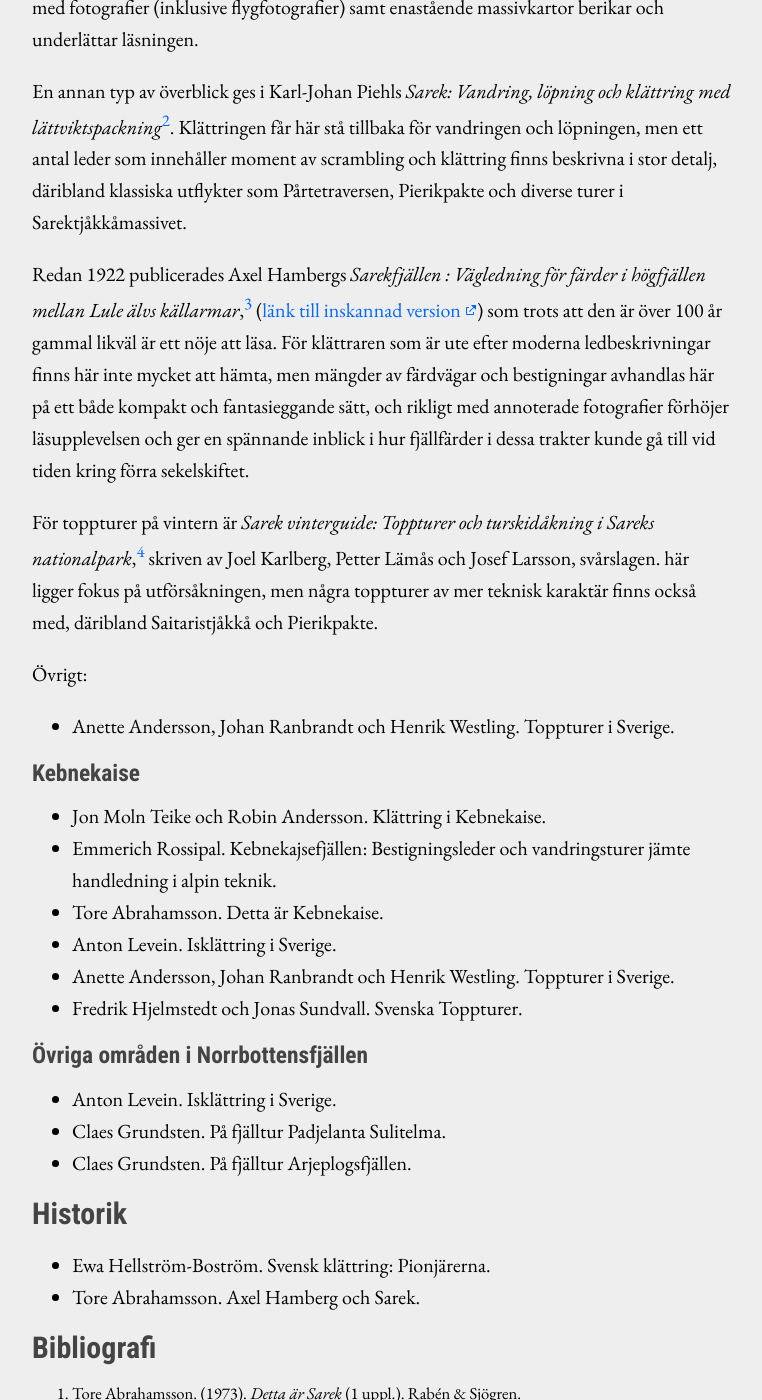
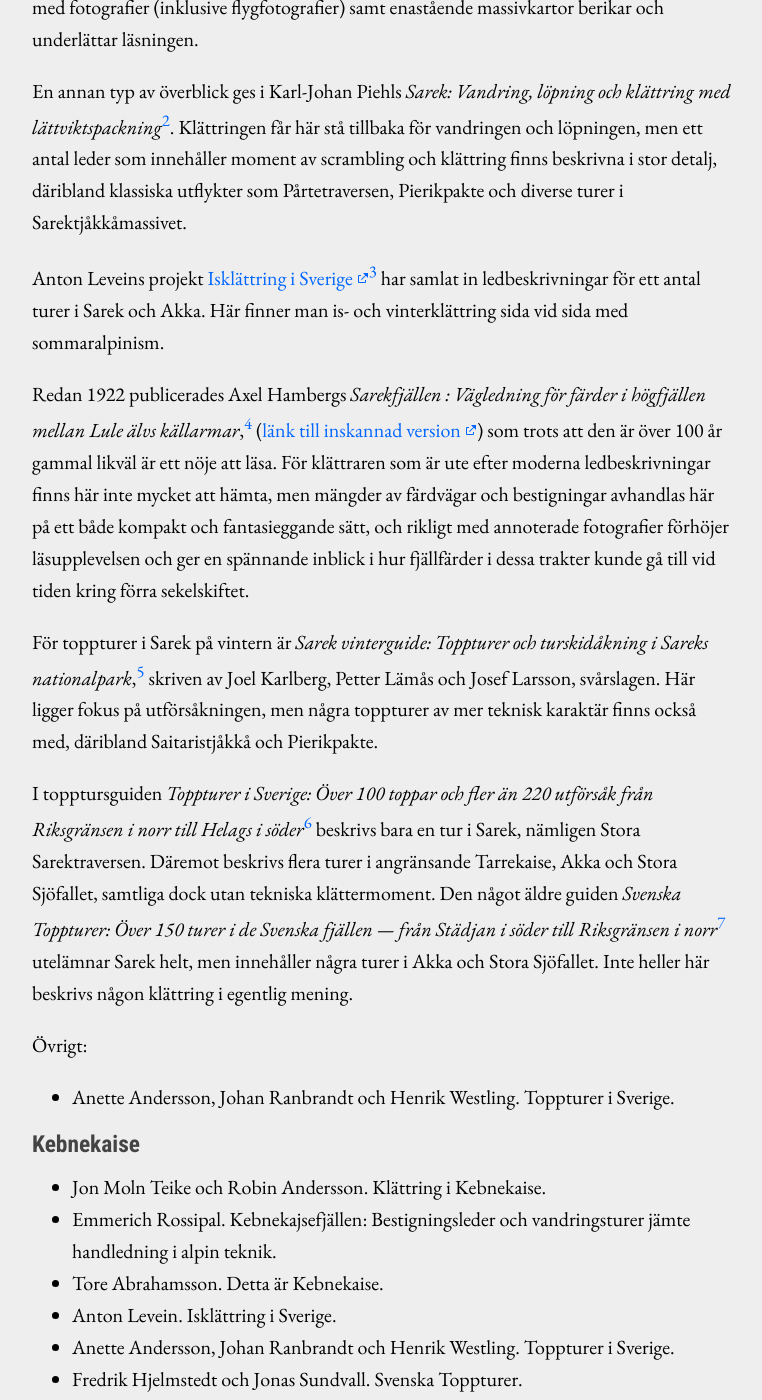
Before and after one commit to fjallklatterprojektet/fjallklatterprojektet.github.io, a Jekyll site: the page built from _posts/2026-08-23-forare_och_litteratur.md, in a window 1280 px wide and 1400 px high, scrolled down 1341 px. Shown: the whole window, without its empty margins (258-1020 px from the left). Built offline with Jekyll 4.4.1, drawn with Linux system fonts in a browser that asks for light colours; some of the changed text lies outside the part shown.

Commit message:
Update post

```diff
--- a/_posts/2026-08-23-forare_och_litteratur.md
+++ b/_posts/2026-08-23-forare_och_litteratur.md
@@ -32,17 +32,21 @@ På denna sida har jag tänkt sammanställa en översikt över förare och litte
 
 ## Norrbotten
 
-### Sarek
+### Sarek och Akka
 
-Så vitt jag vet finns det ingen renodlad klätterförare för Sarek. Det finns däremot flera böcker som tangerar ämnet.
+Så vitt jag vet finns det ingen renodlad klätterförare för Sarek. Det finns däremot flera källor som tangerar ämnet.
 
 För en överblick över området (inklusive Akka) är Tore Abrahamssons klassiker *Detta är Sarek*[^1] en oumbärlig resurs. Här hittar man överskådliga förteckningar över toppar och klätterleder med datum för förstabestigningar, namn på förstabestigare samt referenser till turbeskrivningar, grupperade efter de olika fjällmassiven på ett lättbegripligt sätt. Rikligt med fotografier (inklusive flygfotografier) samt enastående massivkartor berikar och underlättar läsningen.
 
 En annan typ av överblick ges i Karl-Johan Piehls *Sarek: Vandring, löpning och klättring med lättviktspackning*[^2]. Klättringen får här stå tillbaka för vandringen och löpningen, men ett antal leder som innehåller moment av scrambling och klättring finns beskrivna i stor detalj, däribland klassiska utflykter som Pårtetraversen, Pierikpakte och diverse turer i Sarektjåkkåmassivet.
 
-Redan 1922 publicerades Axel Hambergs *Sarekfjällen : Vägledning för färder i högfjällen mellan Lule älvs källarmar*,[^3] ([länk till inskannad version](http://www.axelhamberg.se/pdf/Hamberg_Sarekfjallen1922.pdf){: .external}) som trots att den är över 100 år gammal likväl är ett nöje att läsa. För klättraren som är ute efter moderna ledbeskrivningar finns här inte mycket att hämta, men mängder av färdvägar och bestigningar avhandlas här på ett både kompakt och fantasieggande sätt, och rikligt med annoterade fotografier förhöjer läsupplevelsen och ger en spännande inblick i hur fjällfärder i dessa trakter kunde gå till vid tiden kring förra sekelskiftet.
+Anton Leveins projekt [Isklättring i Sverige](https://iceclimbing.info/){: .external}[^3] har samlat in ledbeskrivningar för ett antal turer i Sarek och Akka. Här finner man is- och vinterklättring sida vid sida med sommaralpinism.
 
-För toppturer på vintern är *Sarek vinterguide: Toppturer och turskidåkning i Sareks nationalpark*,[^4] skriven av Joel Karlberg, Petter Lämås och Josef Larsson, svårslagen. här ligger fokus på utförsåkningen, men några toppturer av mer teknisk karaktär finns också med, däribland Saitaristjåkkå och Pierikpakte.
+Redan 1922 publicerades Axel Hambergs *Sarekfjällen : Vägledning för färder i högfjällen mellan Lule älvs källarmar*,[^4] ([länk till inskannad version](http://www.axelhamberg.se/pdf/Hamberg_Sarekfjallen1922.pdf){: .external}) som trots att den är över 100 år gammal likväl är ett nöje att läsa. För klättraren som är ute efter moderna ledbeskrivningar finns här inte mycket att hämta, men mängder av färdvägar och bestigningar avhandlas här på ett både kompakt och fantasieggande sätt, och rikligt med annoterade fotografier förhöjer läsupplevelsen och ger en spännande inblick i hur fjällfärder i dessa trakter kunde gå till vid tiden kring förra sekelskiftet.
+
+För toppturer i Sarek på vintern är *Sarek vinterguide: Toppturer och turskidåkning i Sareks nationalpark*,[^5] skriven av Joel Karlberg, Petter Lämås och Josef Larsson, svårslagen. Här ligger fokus på utförsåkningen, men några toppturer av mer teknisk karaktär finns också med, däribland Saitaristjåkkå och Pierikpakte.
+
+I topptursguiden *Toppturer i Sverige: Över 100 toppar och fler än 220 utförsåk från Riksgränsen i norr till Helags i söder*[^6] beskrivs bara en tur i Sarek, nämligen Stora Sarektraversen. Däremot beskrivs flera turer i angränsande Tarrekaise, Akka och Stora Sjöfallet, samtliga dock utan tekniska klättermoment. Den något äldre guiden *Svenska Toppturer: Över 150 turer i de Svenska fjällen — från Städjan i söder till Riksgränsen i norr*[^7] utelämnar Sarek helt, men innehåller några turer i Akka och Stora Sjöfallet. Inte heller här beskrivs någon klättring i egentlig mening.
 
 Övrigt:
 
@@ -76,8 +80,14 @@ För toppturer på vintern är *Sarek vinterguide: Toppturer och turskidåkning
 
 [^2]: Karl-Johan Piehl. (2022). *Sarek: Vandring, löpning och klättring med lättviktspackning*. Piehl B.
 
-[^3]: Axel Hamberg. (1922). *Sarekfjällen : Vägledning för färder i högfjällen mellan Lule älvs källarmar*. Wahlström & Widstrand.
+[^3]: Anton Levein. [Isklättring i Sverige](https://iceclimbing.info/){: .external}.
+
+[^4]: Axel Hamberg. (1922). *Sarekfjällen : Vägledning för färder i högfjällen mellan Lule älvs källarmar*. Wahlström & Widstrand.
 
     Finns inskannad här: [http://www.axelhamberg.se/pdf/Hamberg_Sarekfjallen1922.pdf](http://www.axelhamberg.se/pdf/Hamberg_Sarekfjallen1922.pdf){: .external}.
 
-[^4]: Joel Karlberg, Petter Lämås, Josef Larsson. (2010). *Sarek vinterguide: Toppturer och turskidåkning i Sareks nationalpark*. Calazo.
+[^5]: Joel Karlberg, Petter Lämås, Josef Larsson. (2010). *Sarek vinterguide: Toppturer och turskidåkning i Sareks nationalpark*. Calazo.
+
+[^6]: Anette Andersson, Johan Ranbrandt, Henrik Westling. (2024). *Toppturer i Sverige: Över 100 toppar och fler än 220 utförsåk från Riksgränsen i norr till Helags i söder*. Calazo.
+
+[^7]: Fredrik Hjelmstedt, Jonas Sundvall. (2004). *Svenska Toppturer: Över 150 turer i de Svenska fjällen — från Städjan i söder till Riksgränsen i norr*. Calazo.
```
